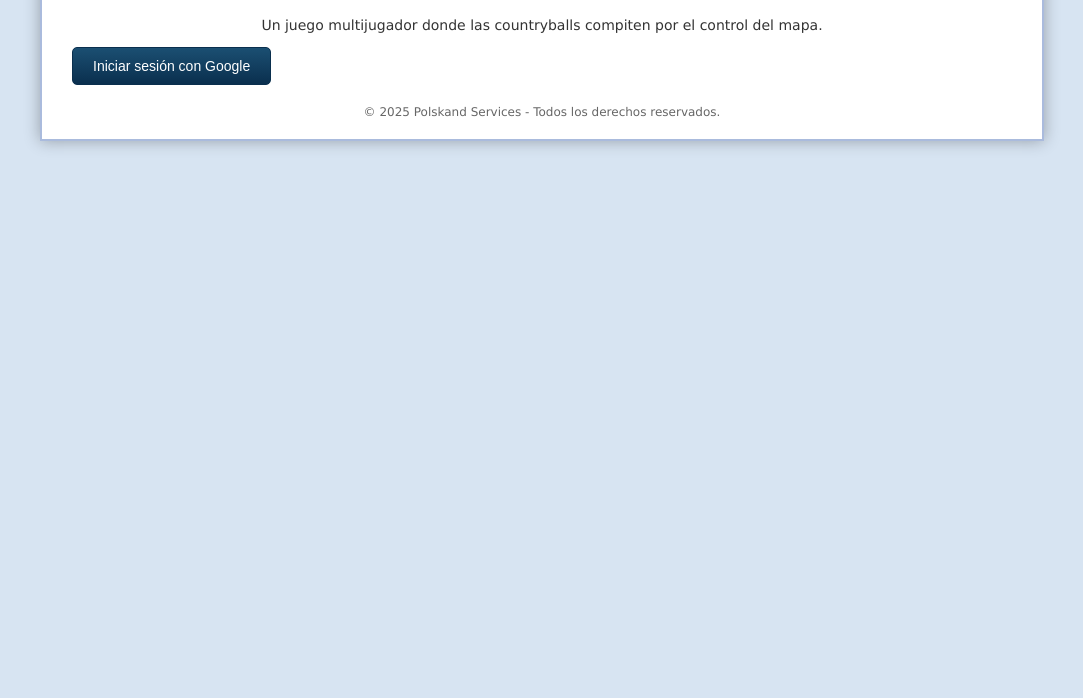
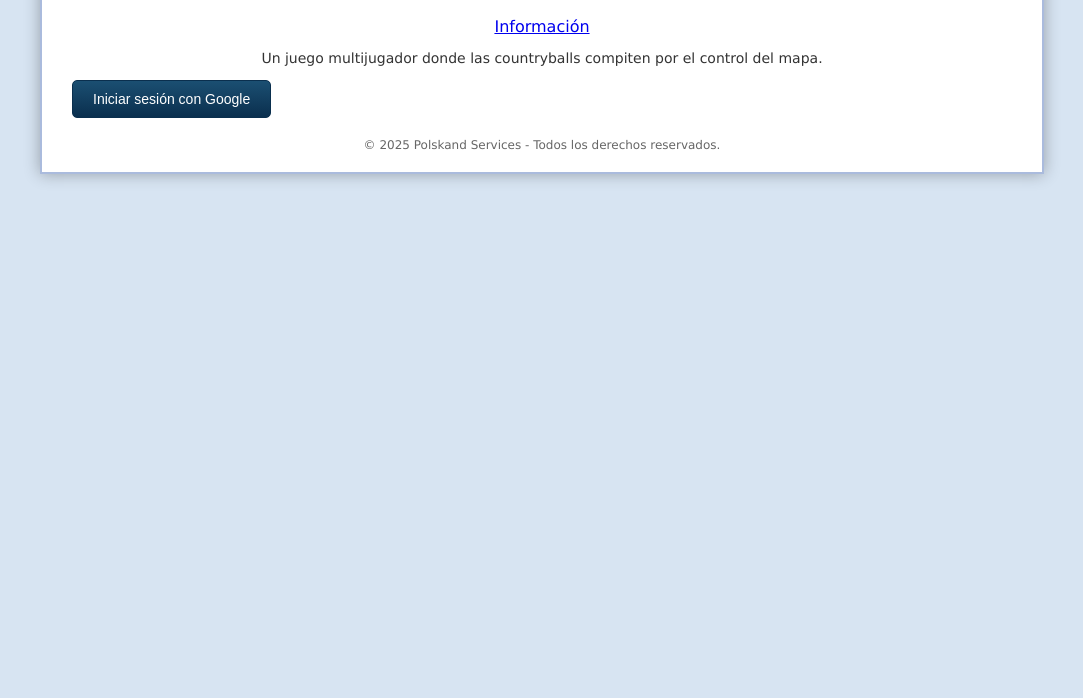
Before and after one commit to AlguienXD99/countryballsio, a plain HTML site: page index.html in a window 1280 px wide. Shown: the part 102-800 px from the top of the page, without its empty margins (98-1181 px from the left). Drawn offline with Linux system fonts and the light colour scheme; no server answers.

Commit message:
Update index.html

```diff
--- a/index.html
+++ b/index.html
@@ -58,6 +58,7 @@
 
 <div id="container">
     <h1>Countryballs.io</h1>
+    <a href="info.html">Información</a>
     <p>Un juego multijugador donde las countryballs compiten por el control del mapa.</p>
 
     <button id="loginButton">Iniciar sesión con Google</button>
```
